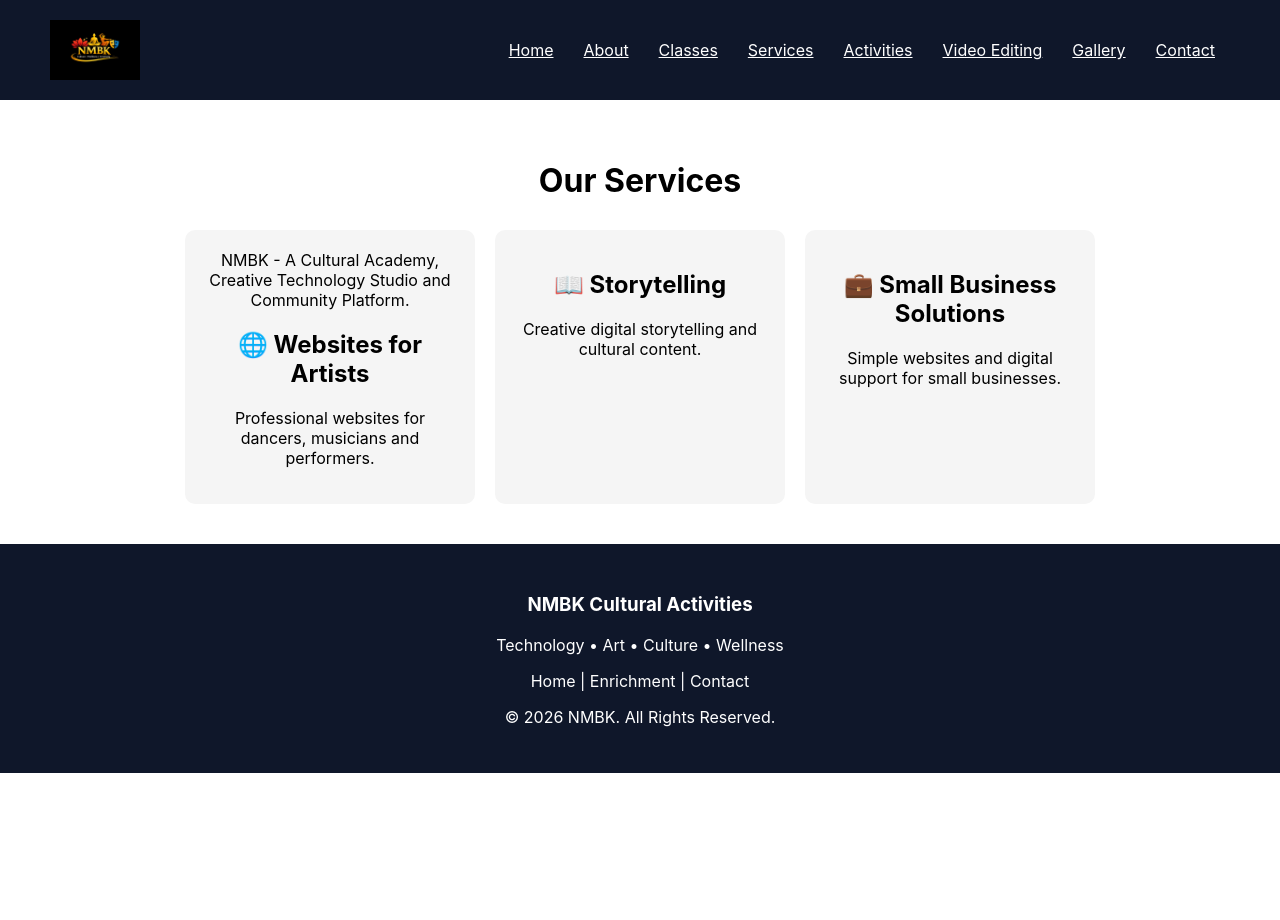
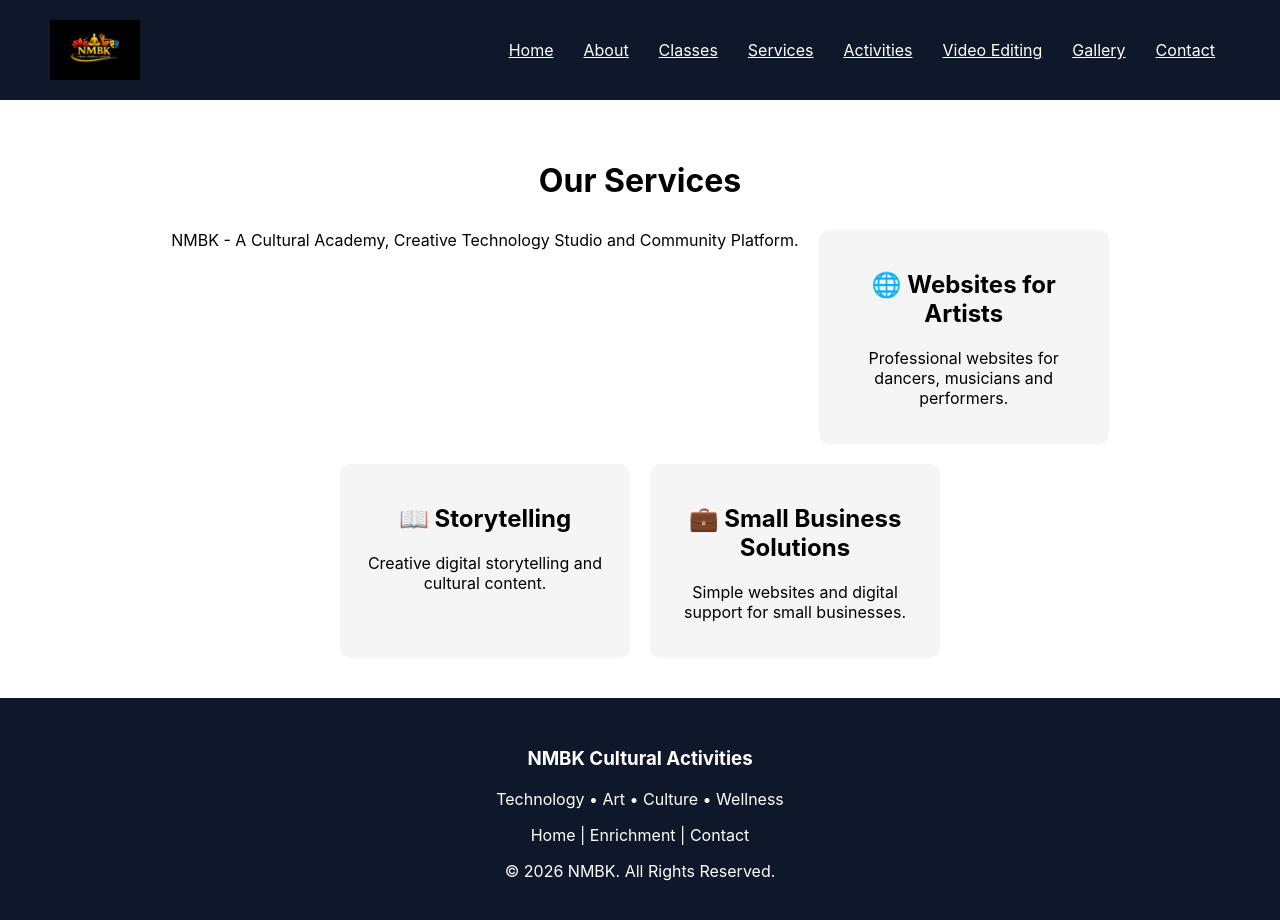
Before and after one commit to Sandhya123564/nmbk-project, a React (Create React App) app in the folder frontend/: page /services in a window 1280 px wide. Shown: the top 920 px of the page. Before the commit the page ends 800 px from the top, so only its background shows below. Built offline with nearby package versions, Linux system fonts and the light colour scheme.

Commit message:
Added CTA section and NMBK positioning

```diff
--- a/frontend/src/components/Services.js
+++ b/frontend/src/components/Services.js
@@ -12,6 +12,7 @@ function Services() {
         flexWrap: "wrap",
         marginTop: "30px"
       }}>
+        NMBK - A Cultural Academy, Creative Technology Studio and Community Platform.
 
         <div style={{
           background: "#f5f5f5",
@@ -19,7 +20,6 @@ function Services() {
           borderRadius: "10px",
           width: "250px"
         }}>
-            NMBK - A Cultural Academy, Creative Technology Studio and Community Platform.
           <h2>🌐 Websites for Artists</h2>
           <p>Professional websites for dancers, musicians and performers.</p>
         </div>
```
